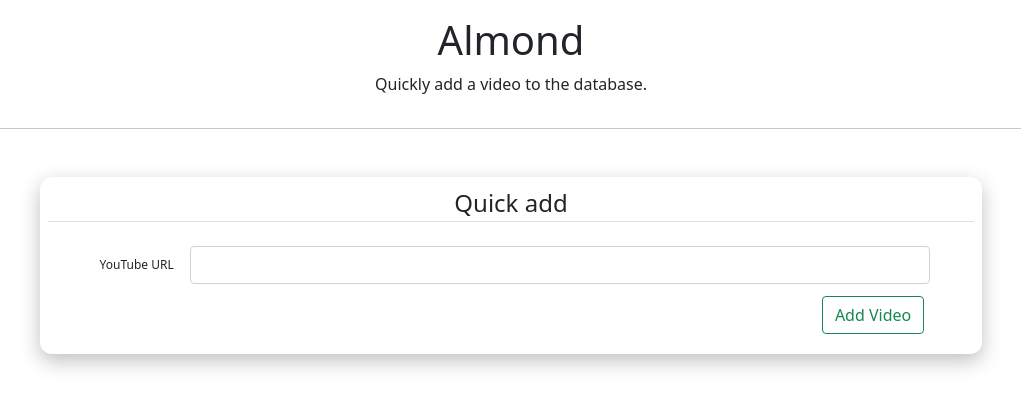
After one commit to roaming97/Almond, a Flask app: page /quick in a window 1280 px wide. The commit adds this page. Shown: the top 408 px of the page, without its empty margins (129-1150 px from the left). Run offline with Flask 2, Linux system fonts and the light colour scheme.

Commit message:
Quick add form

```diff
--- a/app/__init__.py
+++ b/app/__init__.py
@@ -1,11 +1,12 @@
 from flask import Flask
+from app import forms
 from flask_sqlalchemy import SQLAlchemy
 from dotenv import load_dotenv
 load_dotenv()
 from os import getenv
 
 app = Flask(__name__, template_folder='templates')
-app.config['SECRET_KEY'] = getenv("SECRET_KEY")
+app.config['SECRET_KEY'] = getenv("SECRET")
 app.config['SQLALCHEMY_DATABASE_URI'] = getenv("DATABASE_URI")
 app.config['SQLALCHEMY_TRACK_MODIFICATIONS'] = False
 db = SQLAlchemy(app)
--- /dev/null
+++ b/app/forms.py
@@ -0,0 +1,8 @@
+from flask_wtf import FlaskForm
+from wtforms import StringField, SubmitField
+from wtforms.validators import DataRequired, Length
+
+
+class QuickAddForm(FlaskForm):
+    url = StringField('YouTube URL', validators=[DataRequired(), Length(min=28, max=43)])
+    submit = SubmitField('Add Video')
--- a/app/routes.py
+++ b/app/routes.py
@@ -1,8 +1,21 @@
 from flask import render_template
-from app import app
+from app import app, forms
+
 
 # Routes
 
 
 @app.route("/")
-def index(): return render_template('index.html')
+def index():
+    return render_template('index.html', home=True)
+
+
+@app.route("/quick")
+def quick():
+    form = forms.QuickAddForm()
+    return render_template(
+        'quick.html',
+        title="Quick Add",
+        subtitle="Quickly add a video to the database.",
+        form=form
+    )
--- a/app/static/global.css
+++ b/app/static/global.css
@@ -13,8 +13,60 @@ body {
     color: var(--bs-gray-400);
 }
 
+.buttons {
+    width: 85%;
+    display: flex;
+    flex-direction: row-reverse;
+    align-items: flex-start;
+    margin: 0.75rem;
+}
+
 hr {
     width: 100%;
+}
+
+.form-container {
+    width: 100%;
+    box-shadow: 0 7px 20px rgba(0, 0, 0, 0.25);
+    padding: 0.5rem;
+    margin: 2rem;
+    border-radius: 0.75em;
+}
+
+.form-group {
+    display: flex;
+    flex-direction: column;
+}
+
+.form-field {
+    padding: 0;
+    display: flex;
+    flex-direction: column;
+    align-items: center;
+    justify-content: center;
+}
+
+.form-control-label {
+    font-size: 0.75rem;
+    text-align: center;
+    margin: 0.5rem;
+}
+
+.form-control {
+    width: 100%;
+}
+
+.form-btn {
+    width: 100%;
+    margin: 0.75rem;
+}
+
+.tohome:hover>h1,
+.tohome:active>h1,
+.tohome:visited>h1,
+.tohome {
+    color: var(--bs-body-color);
+    text-decoration: none;
 }
 
 .video {
@@ -33,7 +85,7 @@ hr {
     font-size: 0.75rem;
 }
 
-.content {
+.container {
     display: flex;
     flex-direction: column;
     align-items: center;
@@ -55,4 +107,30 @@ hr {
         line-height: 0.4em;
         font-size: 1rem;
     }
+    .form-container {
+        width: 85%;
+    }
+    .form-field {
+        display: flex;
+        flex-direction: row;
+        justify-content: center;
+    }
+    .form-group {
+        display: flex;
+        flex-direction: column;
+    }
+    .form-control-label {
+        text-align: center;
+        margin: 0.5rem;
+        margin-right: 1rem;
+    }
+    .form-control {
+        width: 80%;
+    }
+    .form-btn {
+        width: 93.34%;
+        display: flex;
+        flex-direction: row-reverse;
+        align-items: flex-start;
+    }
 }
--- /dev/null
+++ b/app/templates/quick.html
@@ -0,0 +1,16 @@
+{% extends "template.html" %} {% block content %}
+<div class="form-container">
+    <form action="" method="post">
+        {{ form.hidden_tag() }}
+        <fieldset class="form-group">
+            <legend class="border-bottom mb-4">Quick add</legend>
+            <div class="form-field">
+                {{ form.url.label(class="form-control-label") }} {{ form.url(class="form-control") }}
+            </div>
+        </fieldset>
+        <div class="form-btn">
+            {{ form.submit(class="btn btn-outline-success") }}
+        </div>
+    </form>
+</div>
+{% endblock %}
--- /dev/null
+++ b/app/templates/template.html
@@ -0,0 +1,34 @@
+<!DOCTYPE html>
+<html lang="en">
+
+<head>
+    <meta charset="UTF-8">
+    <meta name="viewport" content="width=device-width, initial-scale=1"> {% if title %}
+    <title>Almond - {{title}}</title>
+    {% else %}
+    <title>Almond</title>
+    {% endif %}
+    <link rel="shortcut icon" href="{{ url_for('static', filename='favicon.ico') }}">
+    <link href="https://cdn.jsdelivr.net/npm/bootstrap@5.1.1/dist/css/bootstrap.min.css" rel="stylesheet" integrity="sha384-F3w7mX95PdgyTmZZMECAngseQB83DfGTowi0iMjiWaeVhAn4FJkqJByhZMI3AhiU" crossorigin="anonymous">
+    <link rel="stylesheet" href="{{ url_for('static', filename='global.css') }}">
+</head>
+
+<body>
+    <div class="container">
+        {% if home %}
+        <h1>Almond</h1>
+        {% else %}
+        <a href="{{ url_for('index') }}" class="tohome">
+            <h1>Almond</h1>
+        </a>
+        {% endif %} {% if subtitle %}
+        <p>{{subtitle}}</p>
+        {% else %}
+        <p>Video database for archival purposes.</p>
+        {% endif %}
+        <hr/> {% block content %} {% endblock %}
+    </div>
+</body>
+<script src="https://cdn.jsdelivr.net/npm/bootstrap@5.1.1/dist/js/bootstrap.bundle.min.js" integrity="sha384-/bQdsTh/da6pkI1MST/rWKFNjaCP5gBSY4sEBT38Q/9RBh9AH40zEOg7Hlq2THRZ" crossorigin="anonymous"></script>
+
+</html>
--- a/requirements.txt
+++ b/requirements.txt
@@ -2,6 +2,7 @@ click==8.0.1
 colorama==0.4.4
 Flask==2.0.1
 Flask-SQLAlchemy==2.5.1
+Flask-WTF==0.15.1
 greenlet==1.1.1
 itsdangerous==2.0.1
 Jinja2==3.0.1
@@ -9,3 +10,4 @@ MarkupSafe==2.0.1
 python-dotenv==0.19.0
 SQLAlchemy==1.4.25
 Werkzeug==2.0.1
+WTForms==2.3.3
```
Also changed, not shown: app/tasks.py (+2 -5 lines), app/templates/index.html (+6 -22 lines).
